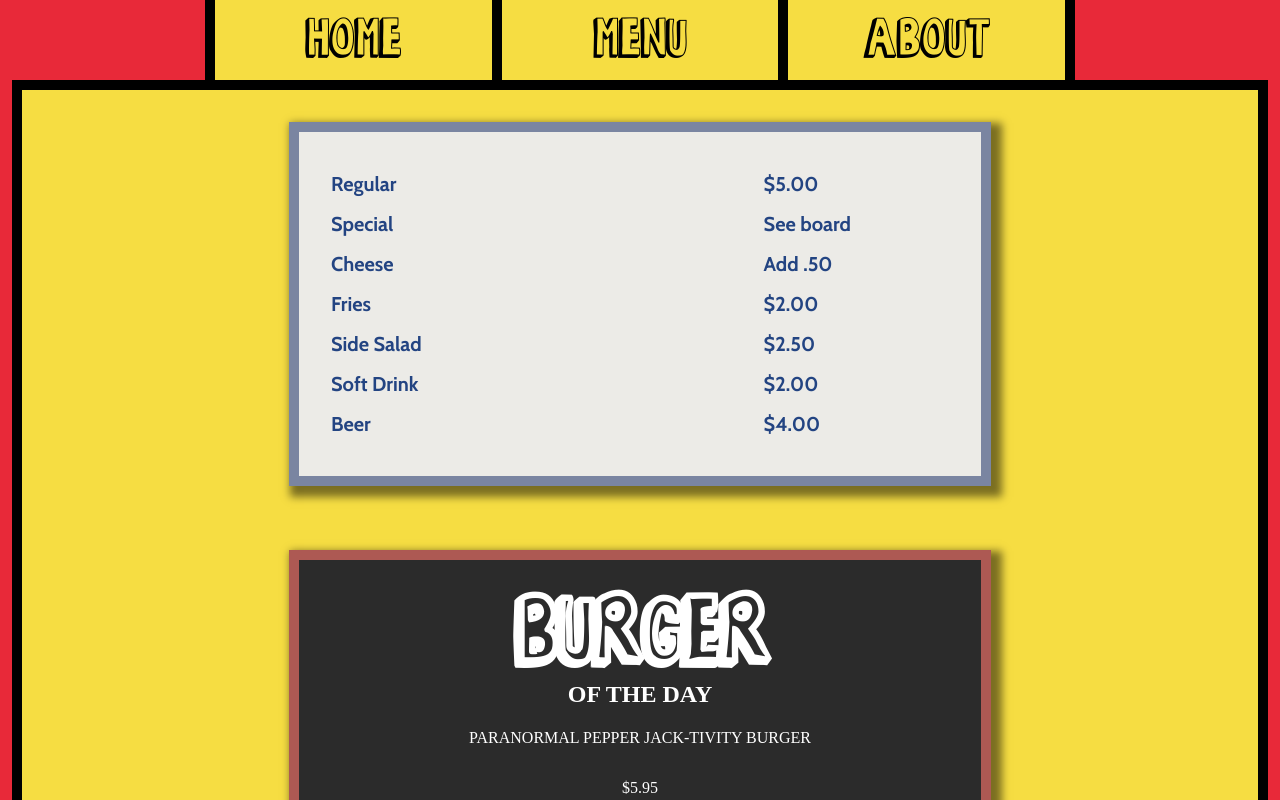
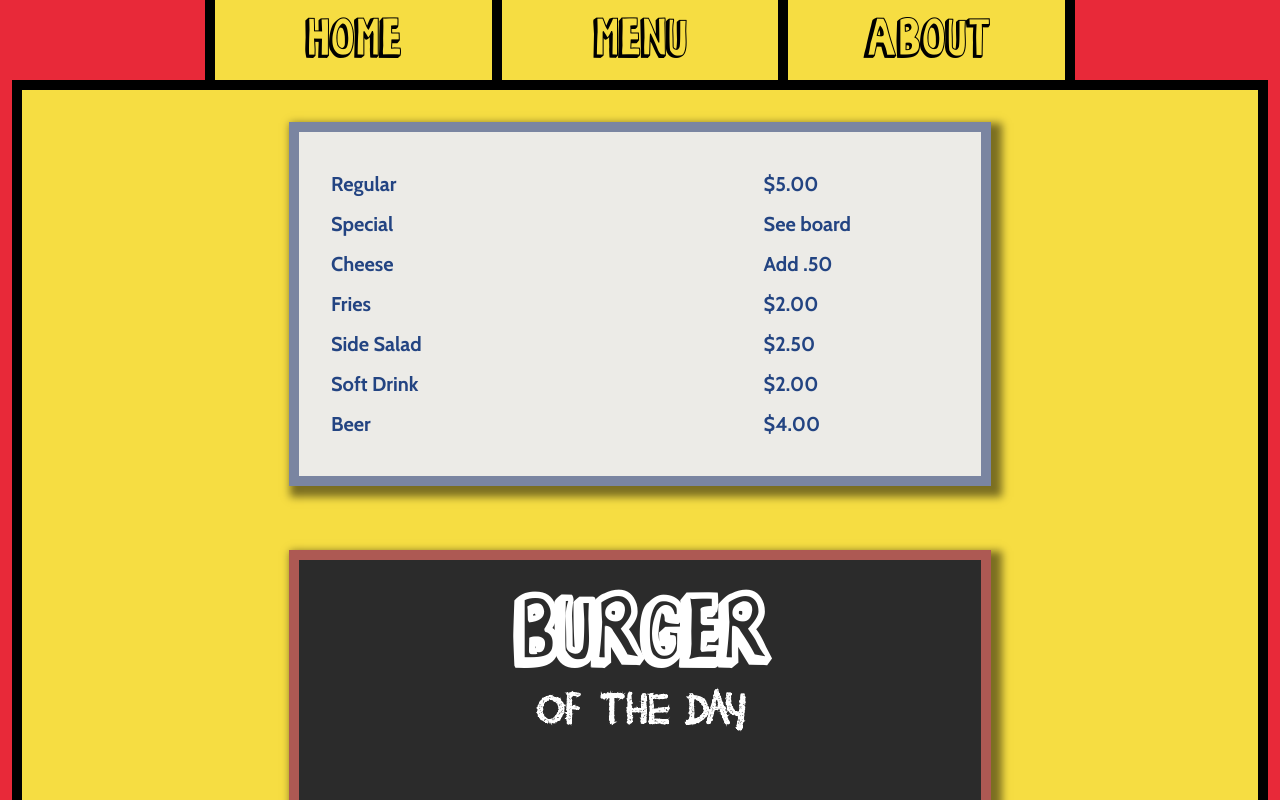
Before and after one commit to AnEvilPenguin/odin-restaurant-project, a website built with webpack: page src/index.html in a window 1280 px wide. Both pictures are taken after a click on the button "Menu". Shown: the top 800 px of the page. Built offline with nearby package versions, Linux system fonts and the light colour scheme; a web font is replaced by a local one.

Commit message:
feat: add chalk text stylings

```diff
--- a/src/assets/specials.json
+++ b/src/assets/specials.json
@@ -610,7 +610,7 @@
     },
     {
         "name": "runny out of thyme burger",
-        "subtext": "comes with a runny fried egg"
+        "subtext": "Comes with a runny fried egg"
     },
     {
         "name": "total eclipse of the havarti burger"
@@ -710,7 +710,7 @@
     },
     {
         "name": "tangled up in blueberry burger",
-        "subtext": "comes with a blueberry compote"
+        "subtext": "Comes with a blueberry compote"
     },
     {
         "name": "when harry met salami burger"
@@ -778,7 +778,7 @@
     },
     {
         "name": "creminis and misdemeanies burger",
-        "subtext": "comes with cremini mushrooms"
+        "subtext": "Comes with cremini mushrooms"
     },
     {
         "name": "glory glory jalapeño burger"
--- a/src/styles.css
+++ b/src/styles.css
@@ -2,6 +2,13 @@
     font-family: "Burgers1";
     src: url(./assets/bobs_burgers-webfont.woff) format("woff"),
         url(./assets/bobs_burgers-webfont.woff2) format("woff2");
+    font-style: normal;
+}
+
+@font-face {
+    font-family: "CrayonCrumble";
+    src: url(./assets/dkcrayoncrumble-ddll-webfont.woff) format("woff"),
+        url(./assets/dkcrayoncrumble-ddll-webfont.woff2) format("woff2");
     font-style: normal;
 }
 
@@ -119,24 +126,49 @@ ul {
     background-color: #2b2b2b;
 
     color: white;
+    font-family: "CrayonCrumble";
 
     display: flex;
     flex-direction: column;
 
     align-items: center;
+    text-align: center;
 }
 
 .specialTitle {
     margin: 0px 0px 0px 0px;
     font-size: clamp(26px, 7rem, 20vw);
+    font-family: "Burgers1";
 }
 
 .specialSubTitle {
     margin: 0px 0px 5px 0px;
+    font-size: clamp(20px, 3rem, 15vw);
+    font-weight: bolder;
 }
 
 .special {
     text-align: center;
+
+    font-size: 2rem;
+    min-width: 14ch;
+    max-width: 30ch;
+
+    margin-top: 8vh;
+    margin-bottom: 8px;
+}
+
+.specialAside {
+    margin-top: 8px;
+    margin-bottom: 8px;
+    font-size: 1.5rem;
+}
+
+.specialCost {
+    margin-top: 8px;
+    margin-bottom: 8px;
+    font-size: 4rem;
+    font-weight: bolder;
 }
 
 /* Chalkboard center, chalk font, better spacing */
```
Also changed, not shown: dist/9c2ffaea8493b1a06a23.woff2 (added), dist/a950d1e209c6124b1aaa.woff (added), dist/main.js, src/assets/dkcrayoncrumble-ddll-webfont.woff (added), src/assets/dkcrayoncrumble-ddll-webfont.woff2 (added).
